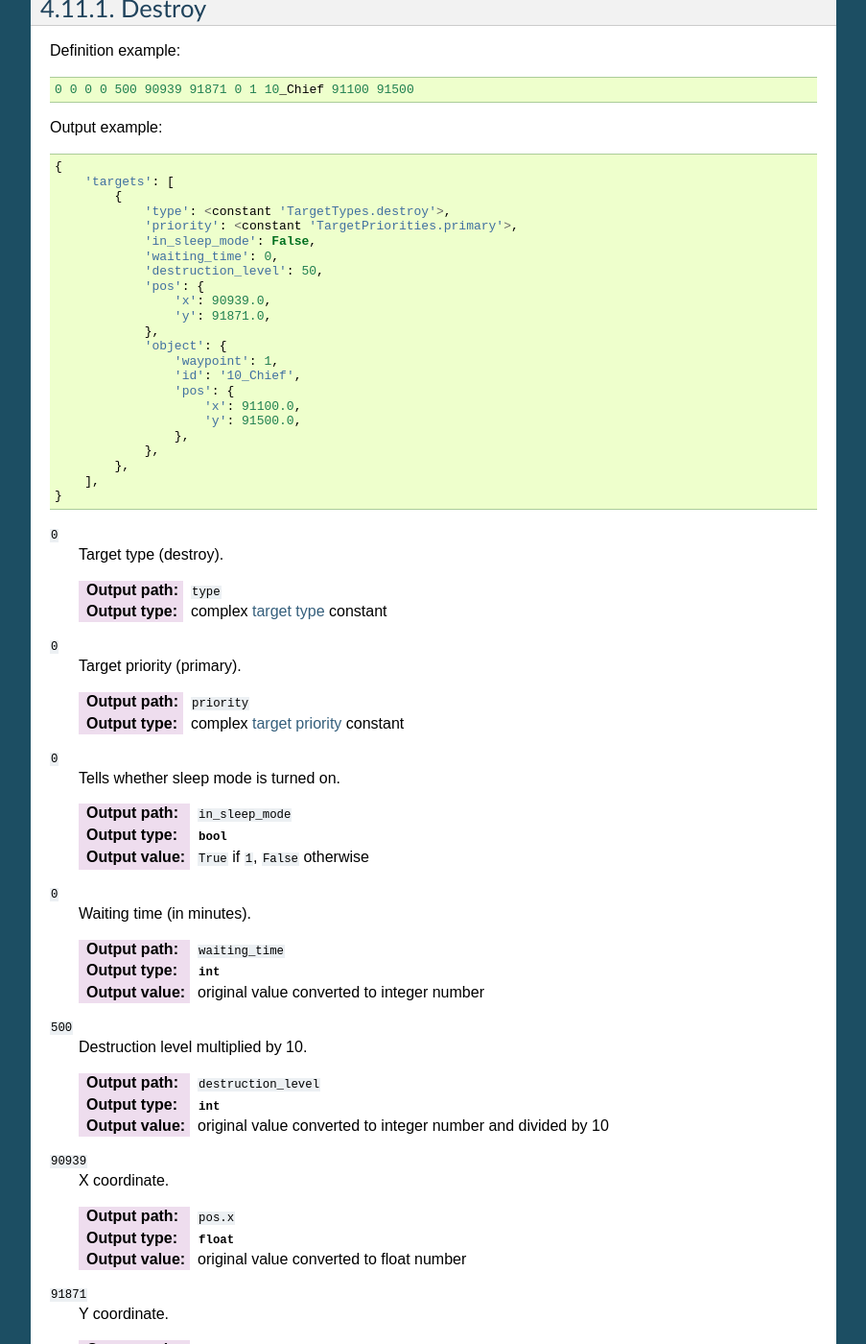
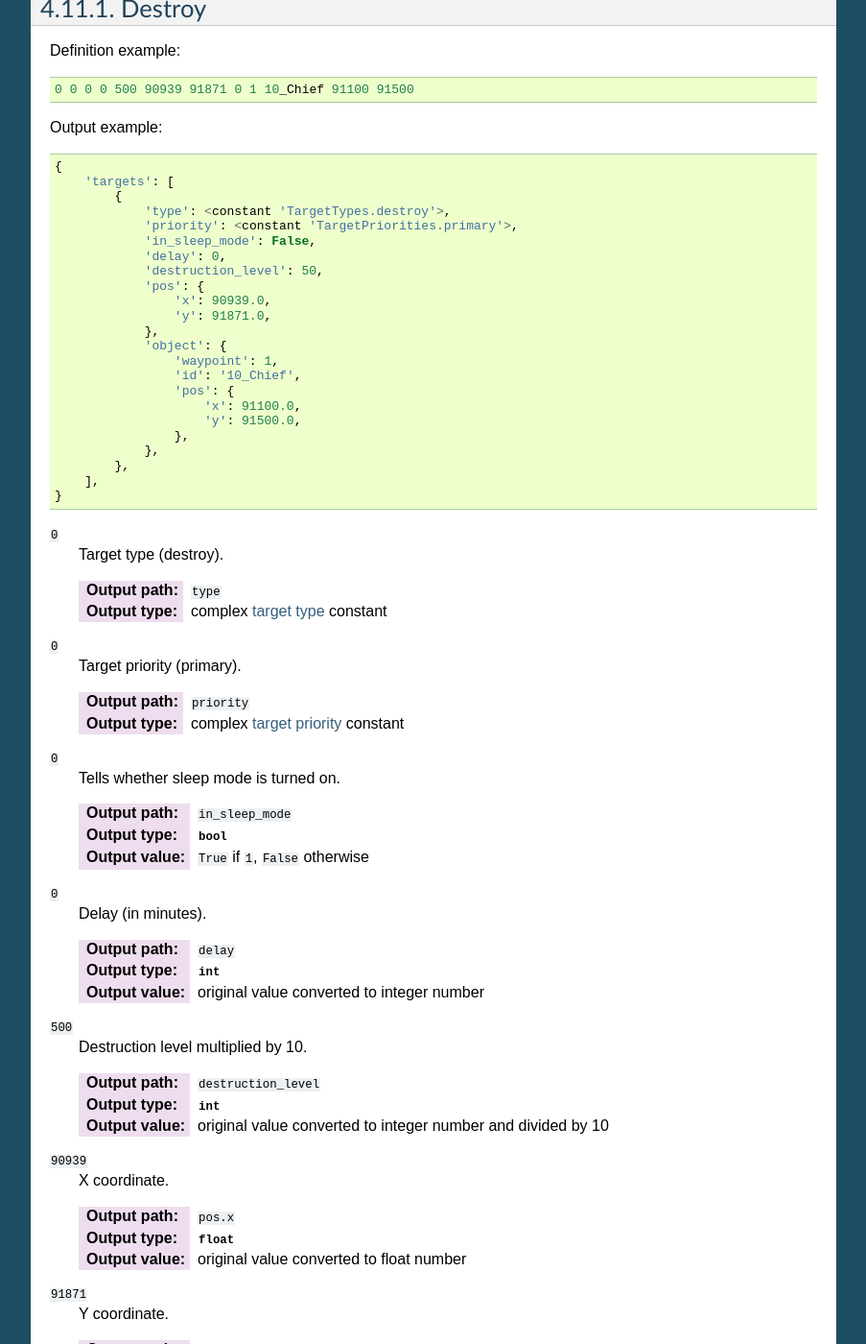
Before and after one commit to IL2HorusTeam/il2fb-mission-parser, a Sphinx documentation site: the page built from docs/parsers/target.rst, in a window 1280 px wide and 1400 px high, scrolled down 1261 px. Shown: the whole window at 96% size, without its empty margins (248-1151 px from the left). Built offline with Sphinx 7.4.7, drawn with Linux system fonts in a browser that asks for light colours; some of the changed text lies outside the part shown.

Commit message:
rename "waiting time" to "delay" for rockets and targets

```diff
--- a/docs/parsers/target.rst
+++ b/docs/parsers/target.rst
@@ -27,7 +27,7 @@ Output example:
               'type': <constant 'TargetTypes.recon'>,
               'priority': <constant 'TargetPriorities.secondary'>,
               'in_sleep_mode': True,
-              'waiting_time': 50,
+              'delay': 50,
               'requires_landing': False,
               'pos': {
                   'x': 133978.0,
@@ -39,7 +39,7 @@ Output example:
               'type': <constant 'TargetTypes.recon'>,
               'priority': <constant 'TargetPriorities.primary'>,
               'in_sleep_mode': True,
-              'waiting_time': 40,
+              'delay': 40,
               'requires_landing': True,
               'pos': {
                   'x': 134459.0,
@@ -88,7 +88,7 @@ Output example:
               'type': <constant 'TargetTypes.destroy'>,
               'priority': <constant 'TargetPriorities.primary'>,
               'in_sleep_mode': False,
-              'waiting_time': 0,
+              'delay': 0,
               'destruction_level': 50,
               'pos': {
                   'x': 90939.0,
@@ -126,9 +126,9 @@ Output example:
   :Output value: ``True`` if ``1``, ``False`` otherwise
 
 ``0``
-  Waiting time (in minutes).
+  Delay (in minutes).
 
-  :Output path: ``waiting_time``
+  :Output path: ``delay``
   :Output type: :class:`int`
   :Output value: original value converted to integer number
 
@@ -202,7 +202,7 @@ Output example:
               'type': <constant 'TargetTypes.destroy_area'>,
               'priority': <constant 'TargetPriorities.secondary'>,
               'in_sleep_mode': True,
-              'waiting_time': 60,
+              'delay': 60,
               'destruction_level': 75,
               'pos': {
                   'x': 133960.0,
@@ -233,9 +233,9 @@ Output example:
   :Output value: ``True`` if ``1``, ``False`` otherwise
 
 ``60``
-  Waiting time (in minutes).
+  Delay (in minutes).
 
-  :Output path: ``waiting_time``
+  :Output path: ``delay``
   :Output type: :class:`int`
   :Output value: original value converted to integer number
 
@@ -285,7 +285,7 @@ Output example:
               'type': <constant 'TargetTypes.destroy_bridge'>,
               'priority': <constant 'TargetPriorities.hidden'>,
               'in_sleep_mode': True,
-              'waiting_time': 30,
+              'delay': 30,
               'pos': {
                   'x': 135786.0,
                   'y': 84596.0,
@@ -321,9 +321,9 @@ Output example:
   :Output value: ``True`` if ``1``, ``False`` otherwise
 
 ``30``
-  Waiting time (in minutes).
+  Delay (in minutes).
 
-  :Output path: ``waiting_time``
+  :Output path: ``delay``
   :Output type: :class:`int`
   :Output value: original value converted to integer number
 
@@ -390,7 +390,7 @@ Output example:
               'type': <constant 'TargetTypes.recon'>,
               'priority': <constant 'TargetPriorities.secondary'>,
               'in_sleep_mode': True,
-              'waiting_time': 50,
+              'delay': 50,
               'requires_landing': False,
               'pos': {
                   'x': 133978.0,
@@ -402,7 +402,7 @@ Output example:
               'type': <constant 'TargetTypes.recon'>,
               'priority': <constant 'TargetPriorities.primary'>,
               'in_sleep_mode': True,
-              'waiting_time': 40,
+              'delay': 40,
               'requires_landing': True,
               'pos': {
                   'x': 134459.0,
@@ -443,9 +443,9 @@ Let's examine second definition:
   :Output value: ``True`` if ``1``, ``False`` otherwise
 
 ``40``
-  Waiting time (in minutes).
+  Delay (in minutes).
 
-  :Output path: ``waiting_time``
+  :Output path: ``delay``
   :Output type: :class:`int`
   :Output value: original value converted to integer number
 
@@ -523,7 +523,7 @@ Output example:
             'type': <constant 'TargetTypes.escort'>,
             'priority': <constant 'TargetPriorities.primary'>,
             'in_sleep_mode': True,
-            'waiting_time': 10,
+            'delay': 10,
             'destruction_level': 75,
             'pos': {
                 'x': 134183.0,
@@ -561,9 +561,9 @@ Output example:
   :Output value: ``True`` if ``1``, ``False`` otherwise
 
 ``10``
-  Waiting time (in minutes).
+  Delay (in minutes).
 
-  :Output path: ``waiting_time``
+  :Output path: ``delay``
   :Output type: :class:`int`
   :Output value: original value converted to integer number
 
@@ -637,7 +637,7 @@ Output example:
               'type': <constant 'TargetTypes.cover'>,
               'priority': <constant 'TargetPriorities.secondary'>,
               'in_sleep_mode': True,
-              'waiting_time': 20,
+              'delay': 20,
               'destruction_level': 25,
               'pos': {
                   'x': 132865.0,
@@ -676,9 +676,9 @@ Output example:
   :Output value: ``True`` if ``1``, ``False`` otherwise
 
 ``20``
-  Waiting time (in minutes).
+  Delay (in minutes).
 
-  :Output path: ``waiting_time``
+  :Output path: ``delay``
   :Output type: :class:`int`
   :Output value: original value converted to integer number
 
@@ -752,7 +752,7 @@ Output example:
               'type': <constant 'TargetTypes.cover_area'>,
               'priority': <constant 'TargetPriorities.secondary'>,
               'in_sleep_mode': True,
-              'waiting_time': 30,
+              'delay': 30,
               'destruction_level': 50,
               'pos': {
                   'x': 134064.0,
@@ -783,9 +783,9 @@ Output example:
   :Output value: ``True`` if ``1``, ``False`` otherwise
 
 ``30``
-  Waiting time (in minutes).
+  Delay (in minutes).
 
-  :Output path: ``waiting_time``
+  :Output path: ``delay``
   :Output type: :class:`int`
   :Output value: original value converted to integer number
 
@@ -835,7 +835,7 @@ Output example:
               'type': <constant 'TargetTypes.cover_bridge'>,
               'priority': <constant 'TargetPriorities.hidden'>,
               'in_sleep_mode': True,
-              'waiting_time': 30,
+              'delay': 30,
               'pos': {
                   'x': 135896.0,
                   'y': 84536.0,
@@ -871,9 +871,9 @@ Output example:
   :Output value: ``True`` if ``1``, ``False`` otherwise
 
 ``30``
-  Waiting time (in minutes).
+  Delay (in minutes).
 
-  :Output path: ``waiting_time``
+  :Output path: ``delay``
   :Output type: :class:`int`
   :Output value: original value converted to integer number
 
```
Also changed, not shown: docs/parsers/rocket.rst (+5 -5 lines), 2 other files.
